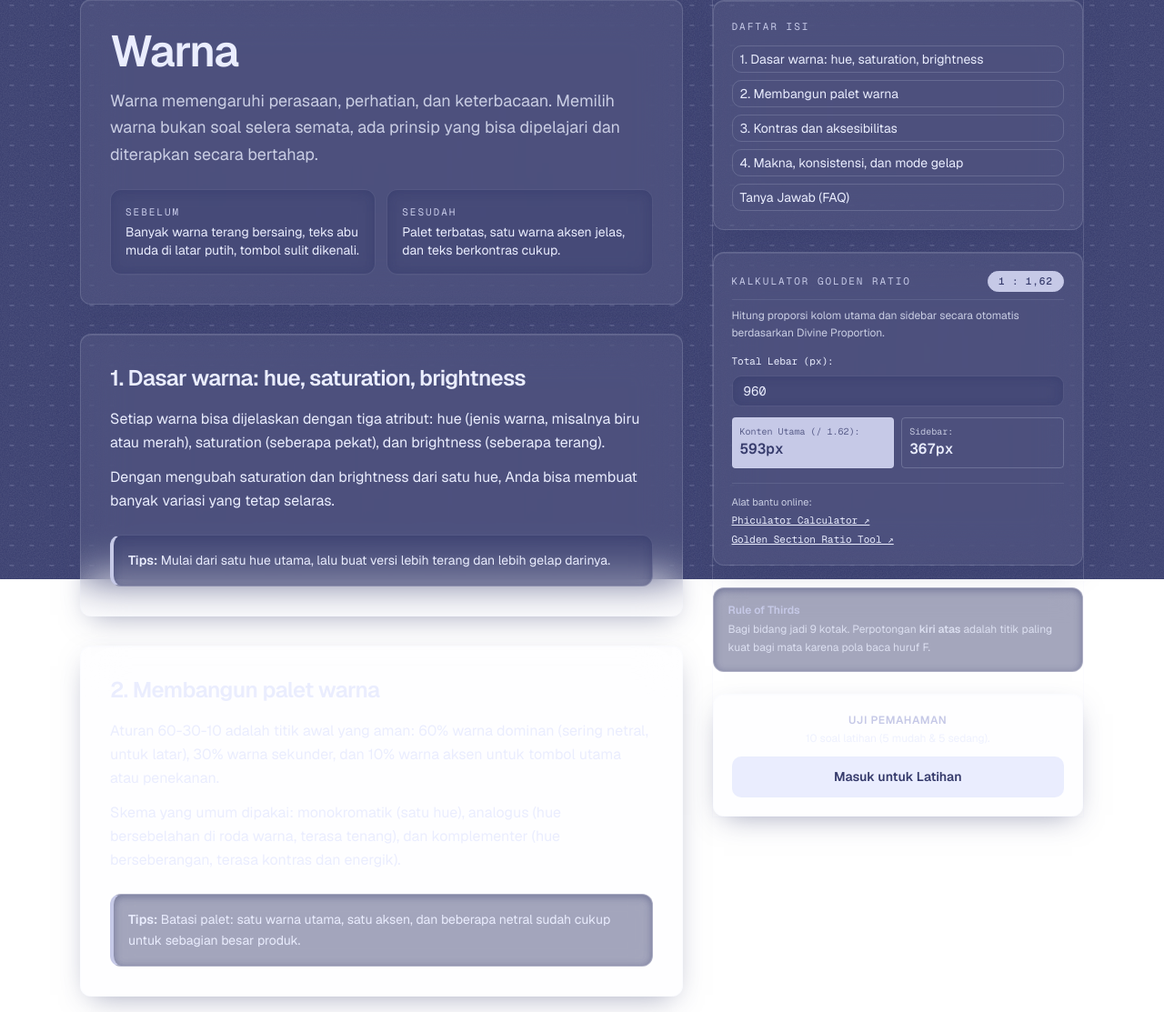
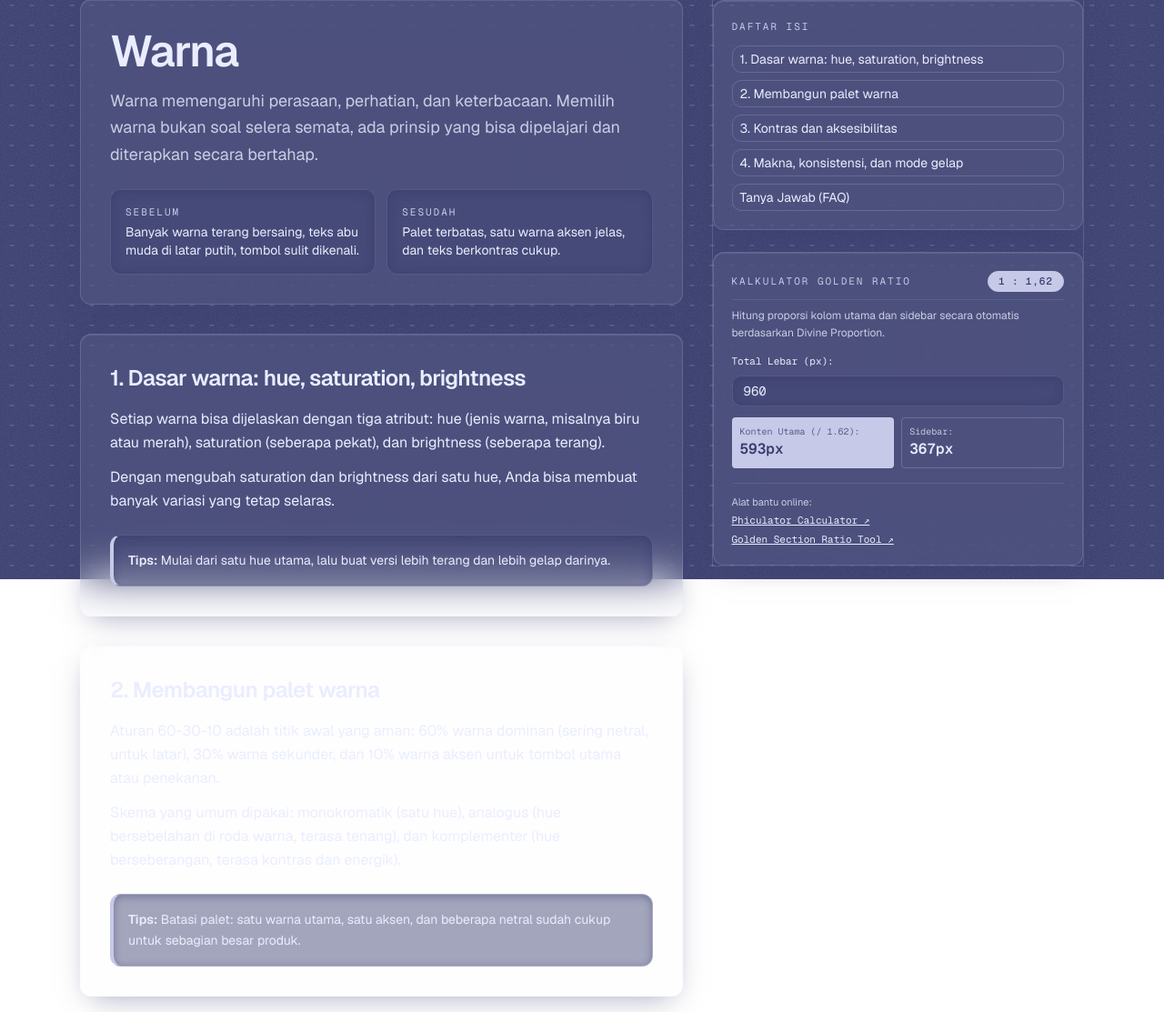
Before and after one commit to cryoisis/UILearn, a Laravel app: page /kursus/warna in a window 1280 px wide. Shown: the part 163-1276 px from the top of the page at 91% size. Run offline with Laravel 12, Linux system fonts and the light colour scheme; style sheets or scripts are compiled from the project's sources.

Commit message:
one last move

```diff
--- a/resources/css/app.css
+++ b/resources/css/app.css
@@ -534,12 +534,12 @@ section[id] {
     /* 2. Divine Proportion / Golden Ratio (1 : 1.618 ≈ 61.8% / 38.2% atau 5 : 3) */
     .golden-layout {
         display: grid;
-        grid-template-columns: 1fr;
+        grid-template-columns: minmax(0, 1fr);
         gap: 1.5rem;
     }
     @media (min-width: 1024px) {
         .golden-layout {
-            grid-template-columns: 1.618fr 1fr;
+            grid-template-columns: minmax(0, 1.618fr) minmax(0, 1fr);
             gap: 2rem;
         }
     }
--- a/resources/views/home.blade.php
+++ b/resources/views/home.blade.php
@@ -33,7 +33,7 @@
       </div>
 
       {{-- Area Samping (38.2%): contoh kode layout rasio emas, diketik otomatis + pindah ke preview --}}
-      <div id="gc" class="glass-recessed relative rounded-xl border border-[#363B6C]/15 p-5 dark:border-[#EAEDFE]/15">
+      <div id="gc" class="glass-recessed relative min-w-0 rounded-xl border border-[#363B6C]/15 p-5 dark:border-[#EAEDFE]/15">
         <div class="mt-4 flex flex-wrap items-center justify-between gap-2">
           <div class="seg" role="group" aria-label="Tampilan contoh">
             <button type="button" id="gc-tab-code" aria-pressed="true" class="text-xs">Kode</button>
--- a/resources/views/kursus/index.blade.php
+++ b/resources/views/kursus/index.blade.php
@@ -107,7 +107,7 @@
 
       {{-- Tips Keterbacaan --}}
       <aside class="glass-recessed p-5 text-xs leading-relaxed">
-        <p class="font-semibold text-[#363B6C] dark:text-[#C6C9E7]">💡 Keterbacaan Optimal</p>
+        <p class="font-semibold text-[#363B6C] dark:text-[#C6C9E7]">Keterbacaan Optimal</p>
         <p class="muted mt-1">
           Jaga panjang baris teks antara <strong>60 hingga 80 karakter per baris</strong>. Jika teks terlalu lebar, mata pembaca kesulitan melompat ke baris baru.
         </p>
--- a/resources/views/kursus/materi.blade.php
+++ b/resources/views/kursus/materi.blade.php
@@ -154,22 +154,6 @@
         </div>
       </div>
 
-      {{-- Rule of Thirds Mini Map --}}
-      <div class="glass-recessed p-4 text-xs">
-        <p class="font-semibold text-[#363B6C] dark:text-[#C6C9E7]">Rule of Thirds</p>
-        <p class="muted mt-1 leading-relaxed">
-          Bagi bidang jadi 9 kotak. Perpotongan <strong>kiri atas</strong> adalah titik paling kuat bagi mata karena pola baca huruf F.
-        </p>
-      </div>
-
-      {{-- Tombol Latihan --}}
-      <div class="glass p-5 text-center">
-        <p class="text-xs font-semibold uppercase tracking-wider text-[#363B6C] dark:text-[#C6C9E7]">Uji Pemahaman</p>
-        <p class="muted mt-1 text-xs">10 soal latihan (5 mudah &amp; 5 sedang).</p>
-        <a href="{{ route('exercise', $slug) }}" data-ripple class="btn-primary mt-3 w-full">
-          @guest Masuk untuk Latihan @else Mulai Latihan @endguest
-        </a>
-      </div>
     </aside>
   </div>
 </div>
--- a/resources/views/layouts/app.blade.php
+++ b/resources/views/layouts/app.blade.php
@@ -151,7 +151,7 @@
       </div>
       <div class="mt-6 flex flex-col gap-2 text-xs text-[#363B6C]/75 dark:text-[#EAEDFE]/70 sm:flex-row sm:items-center sm:justify-between">
         <p>Copyright © {{ date('Y') }} UIlearn. Jelas, intuitif, dan terstruktur proporsional.</p>
-        <p class="font-mono text-[11px]">Rasio Golden: 1 : 1,618 · Grid 3×3 Rule of Thirds</p>
+        <p class="font-mono text-[11px]">Kontak: UI.Learn@gmail.com</p>
       </div>
     </div>
   </footer>
```
